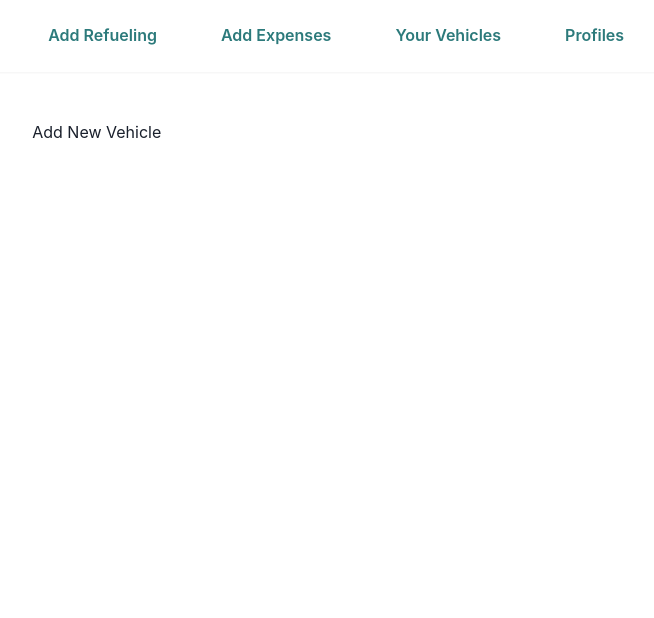
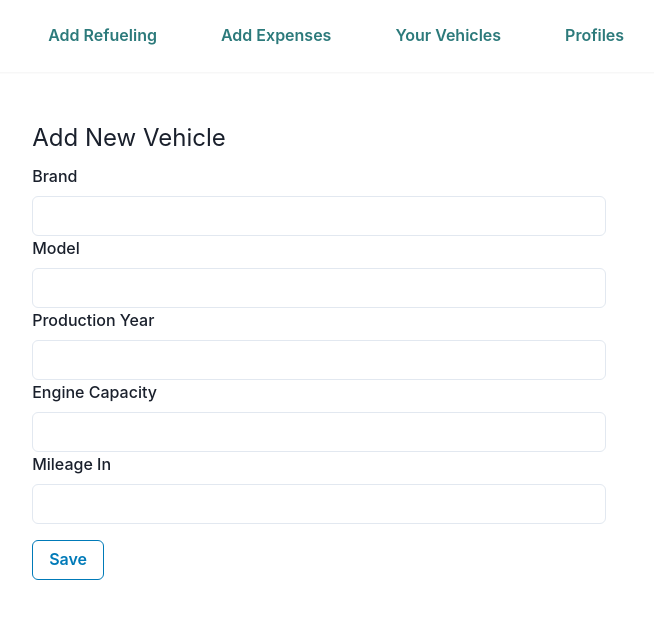
Before and after one commit to Bedol/fuelion-tracker, a Next.js app: page /vehicles/new in a window 1280 px wide. Shown: the top 618 px of the page, without its empty margins (321-975 px from the left). Built offline with nearby package versions, Linux system fonts and the light colour scheme.

Commit message:
style: new vehicle form - WIP

```diff
--- a/pages/vehicles/new.tsx
+++ b/pages/vehicles/new.tsx
@@ -1,8 +1,48 @@
+import {
+  Box,
+  Button,
+  Flex,
+  FormControl,
+  FormLabel,
+  Input,
+  Text,
+} from "@chakra-ui/react";
+
 const NewVehicle = () => {
   return (
-    <div>
-      <h1>Add New Vehicle</h1>
-    </div>
+    <Box>
+      <Text fontSize="2xl" mb="2">
+        Add New Vehicle
+      </Text>
+      <Flex flexDir="column" justifyContent="space-between">
+        <Box as="form">
+          <FormControl>
+            <FormLabel htmlFor="brand">Brand</FormLabel>
+            <Input type="text" name="brand" id="brand" />
+          </FormControl>
+          <FormControl>
+            <FormLabel htmlFor="model">Model</FormLabel>
+            <Input type="text" name="model" id="model" />
+          </FormControl>
+          <FormControl>
+            <FormLabel htmlFor="production_year">Production Year</FormLabel>
+            <Input type="number" name="production_year" id="production_year" />
+          </FormControl>
+          <FormControl>
+            <FormLabel htmlFor="engine_capacity">Engine Capacity</FormLabel>
+            <Input type="number" name="engine_capacity" id="engine_capacity" />
+          </FormControl>
+          <FormControl>
+            <FormLabel htmlFor="mileage_in">Mileage In</FormLabel>
+            <Input type="number" name="mileage_in" id="mileage_in" />
+          </FormControl>
+
+          <Button colorScheme="telegram" variant="outline" my="4">
+            Save
+          </Button>
+        </Box>
+      </Flex>
+    </Box>
   );
 };
 
```
